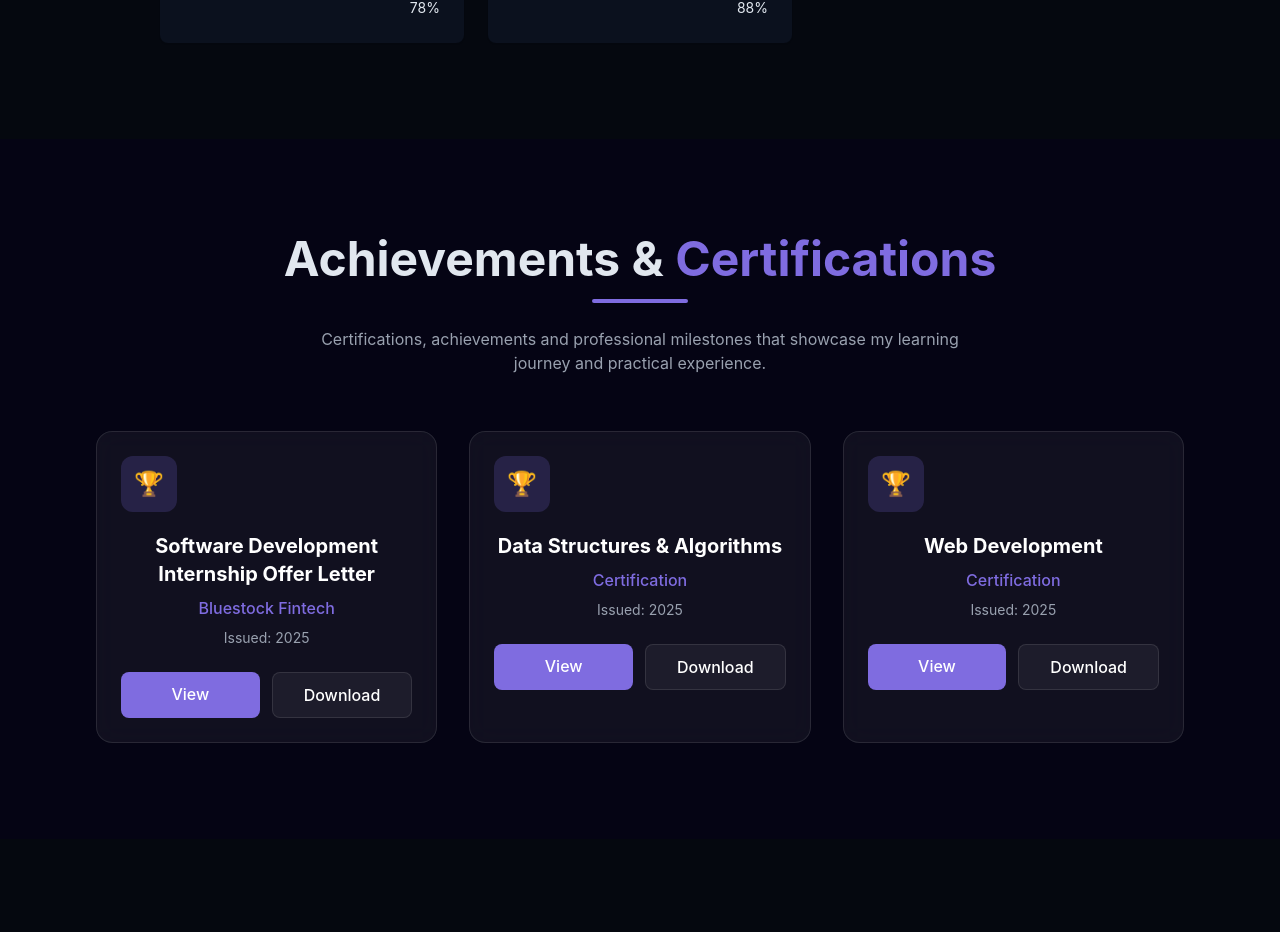
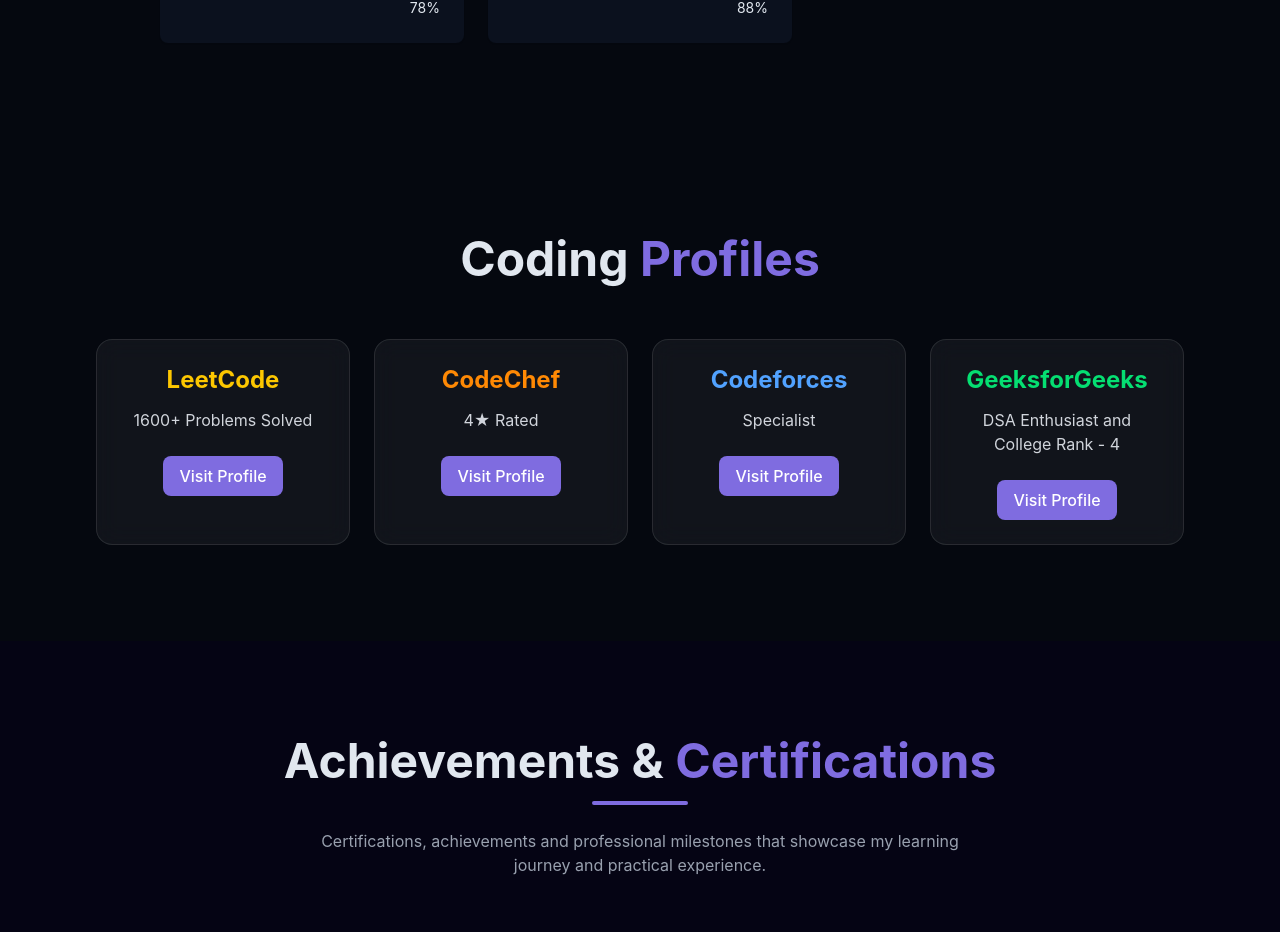
Before and after one commit to VISHAL55UIET/Vishal-New-PortFolio, a React (Vite) app in the folder Portfolio/: page / in a window 1280 px wide. Shown: the part 3179-4111 px from the top of the page. Built offline with nearby package versions, Linux system fonts and the light colour scheme.

Commit message:
Adding Coding Profile

```diff
--- /dev/null
+++ b/Portfolio/src/components/CodingProfilesSection.jsx
@@ -0,0 +1,60 @@
+import { codingProfiles } from "../data/codingProfiles";
+
+export const CodingProfilesSection = () => {
+  return (
+    <section className="py-24 px-6">
+      <div className="container mx-auto max-w-6xl">
+        <h2 className="text-4xl md:text-5xl font-bold text-center mb-14">
+          Coding <span className="text-primary">Profiles</span>
+        </h2>
+
+        <div className="grid md:grid-cols-2 lg:grid-cols-4 gap-6">
+          {codingProfiles.map((profile) => (
+            <div
+              key={profile.id}
+              className="
+                bg-white/5
+                border border-white/10
+                backdrop-blur-md
+                rounded-2xl
+                p-6
+                hover:-translate-y-2
+                transition-all
+                duration-300
+              "
+            >
+              <h3
+                className={`text-2xl font-bold mb-3 ${profile.color}`}
+              >
+                {profile.platform}
+              </h3>
+
+              <p className="text-gray-300 mb-6">
+                {profile.stats}
+              </p>
+
+              <a
+                href={profile.link}
+                target="_blank"
+                rel="noreferrer"
+                className="
+                  inline-block
+                  px-4
+                  py-2
+                  rounded-lg
+                  bg-primary
+                  text-white
+                  font-medium
+                "
+              >
+                Visit Profile
+              </a>
+            </div>
+          ))}
+        </div>
+      </div>
+    </section>
+  );
+};
+
+export default CodingProfilesSection;
--- /dev/null
+++ b/Portfolio/src/data/codingProfiles.js
@@ -0,0 +1,30 @@
+export const codingProfiles = [
+  {
+    id: 1,
+    platform: "LeetCode",
+    stats: "1600+ Problems Solved",
+    link: "https://leetcode.com/u/Vishall001/",
+    color: "text-yellow-400",
+  },
+  {
+    id: 2,
+    platform: "CodeChef",
+    stats: "4★ Rated",
+    link: "https://www.codechef.com/users/vishu_77",
+    color: "text-orange-400",
+  },
+  {
+    id: 3,
+    platform: "Codeforces",
+    stats: "Specialist",
+    link: "https://codeforces.com/profile/Vishalll_",
+    color: "text-blue-400",
+  },
+  {
+    id: 4,
+    platform: "GeeksforGeeks",
+    stats: "DSA Enthusiast and College Rank - 4 ",
+    link: "https://www.geeksforgeeks.org/profile/vishalll99",
+    color: "text-green-400",
+  },
+];
--- a/Portfolio/src/pages/Home.jsx
+++ b/Portfolio/src/pages/Home.jsx
@@ -3,6 +3,7 @@
 import { StarBackground } from "@/components/StarBackGround";
 import { HeroSection } from "../components/HeroSection";
 import { AboutSection } from "../components/AboutSection";
+import CodingProfilesSection from "../components/CodingProfilesSection";
 import { SkillsSection } from "../components/SkillsSection";
 import { CertificateSection } from "../components/CertificateSection";
 import { ProjectsSection } from "../components/ProjectsSection";
@@ -21,6 +22,7 @@
         <HeroSection />
         <AboutSection />
         <SkillsSection />
+        <CodingProfilesSection />
          <CertificateSection />
         <ProjectsSection />
         <ContactSection />
```
